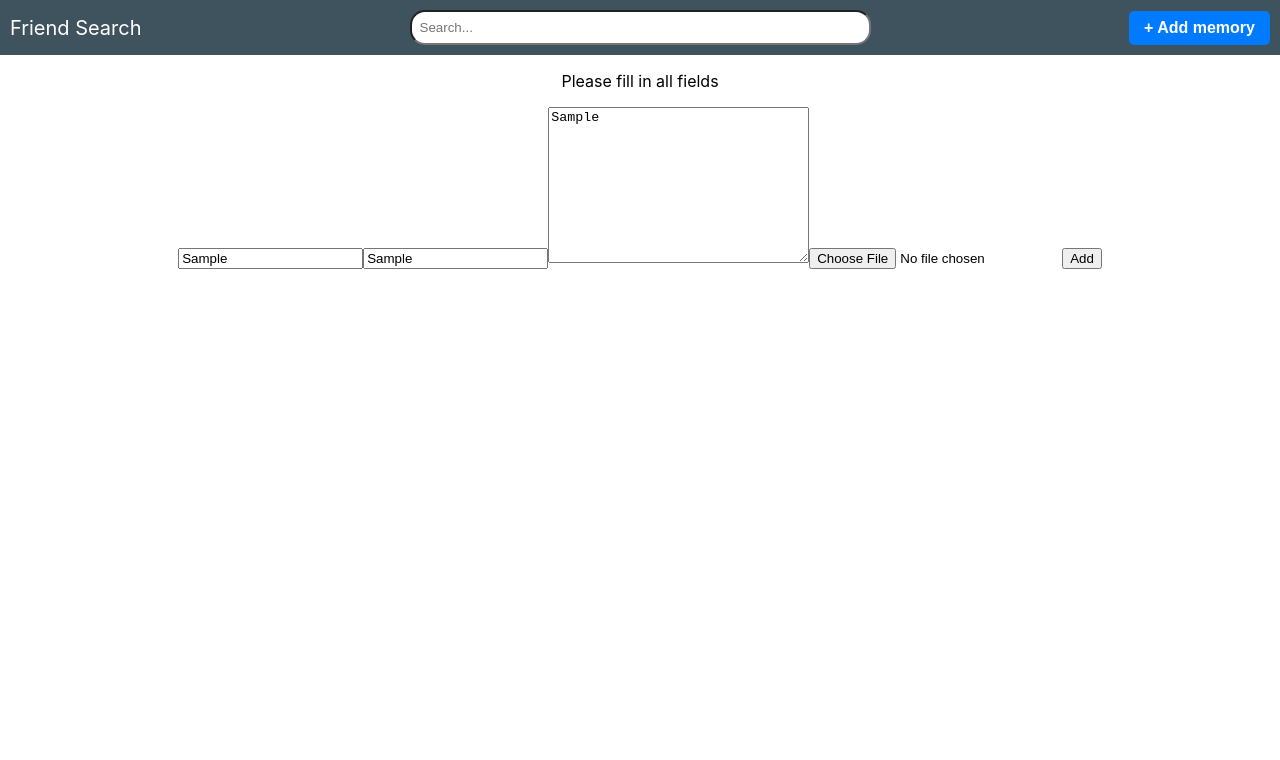
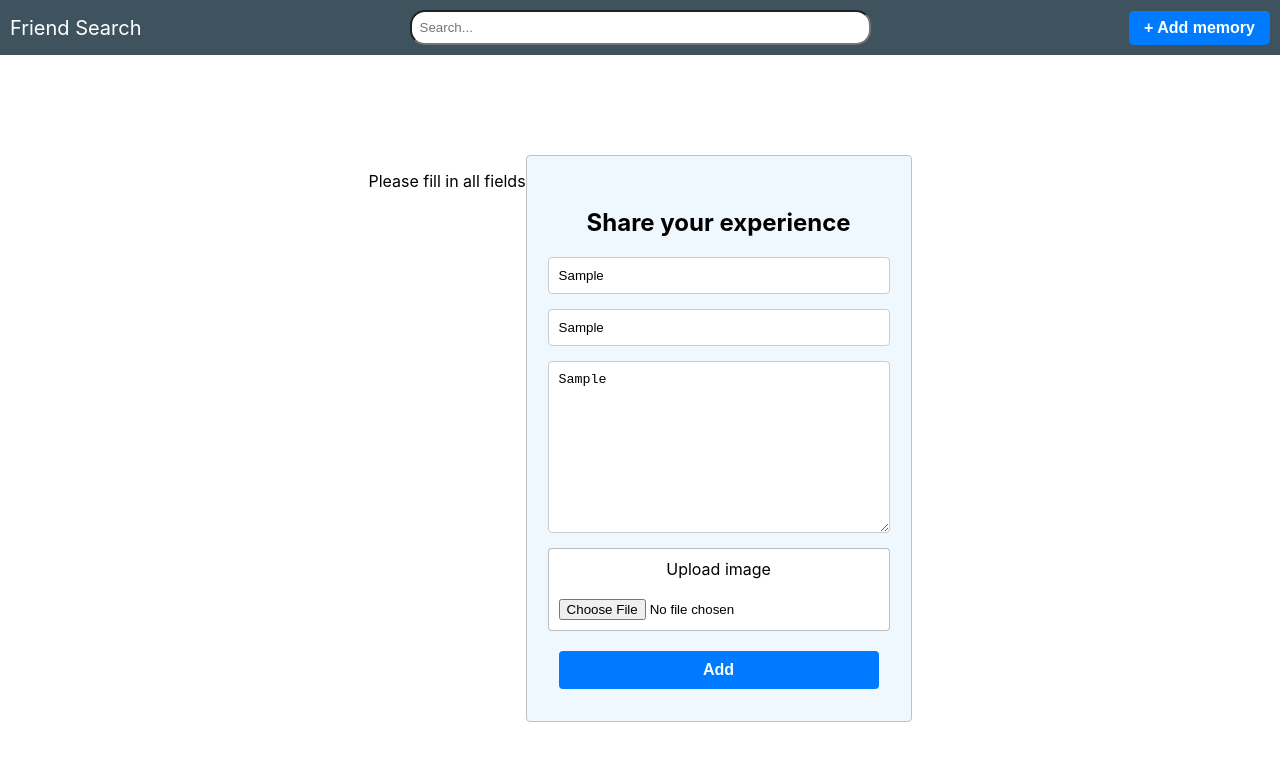
Before and after one commit to stefanpython/friend-search, a React (Create React App) app: page /#/create in a window 1280 px wide. Both pictures are taken after typing "Sample", "Sample", "Sample" into the empty fields and a click on the button "Add". Shown: the top 760 px of the page. Built offline with nearby package versions, Linux system fonts and the light colour scheme.

Commit message:
Style post and createPost pages

```diff
--- a/src/App.js
+++ b/src/App.js
@@ -4,14 +4,17 @@ import Post from "./components/Post";
 import SinglePost from "./components/SinglePost";
 import CreatePost from "./components/CreatePost";
 import { HashRouter, Routes, Route } from "react-router-dom";
+import { useState } from "react";
 
 function App() {
+  const [searchQuery, setSearchQuery] = useState("");
+
   return (
     <div className="App">
       <HashRouter>
-        <Nav />
+        <Nav setSearchQuery={setSearchQuery} searchQuery={searchQuery} />
         <Routes>
-          <Route path="/" element={<Post />} />
+          <Route path="/" element={<Post searchQuery={searchQuery} />} />
           <Route path="/user/:userId" element={<SinglePost />} />
           <Route path="/create" element={<CreatePost />} />
         </Routes>
--- a/src/components/CreatePost.css
+++ b/src/components/CreatePost.css
@@ -0,0 +1,52 @@
+.form-container {
+  display: flex;
+  justify-content: center;
+  margin-top: 100px;
+}
+
+.create-form {
+  display: flex;
+  flex-direction: column;
+  justify-content: center;
+  align-items: center;
+  border: 1px solid rgb(192, 192, 192);
+  width: 20em;
+  padding: 2em;
+  border-radius: 4px;
+  background-color: aliceblue;
+}
+
+.create-input {
+  width: 100%;
+  margin-bottom: 15px;
+  padding: 10px;
+  border: 1px solid #ccc;
+  border-radius: 4px;
+}
+
+.create-button {
+  width: 100%;
+  padding: 10px;
+  border: none;
+  border-radius: 4px;
+  background-color: #007bff;
+  color: #fff;
+  font-size: 16px;
+  font-weight: bold;
+  cursor: pointer;
+  margin-top: 20px;
+}
+
+.create-button:hover {
+  background-color: #0056b3;
+}
+
+label {
+  display: flex;
+  flex-direction: column;
+  border: 1px solid rgba(128, 128, 128, 0.514);
+  width: 100%;
+  padding: 10px;
+  border-radius: 4px;
+  background-color: #ffff;
+}
--- a/src/components/CreatePost.js
+++ b/src/components/CreatePost.js
@@ -1,4 +1,5 @@
 import { useState } from "react";
+import { useNavigate } from "react-router-dom";
 import "./CreatePost.css";
 
 function CreatePost() {
@@ -7,6 +8,7 @@ function CreatePost() {
   const [description, setDescription] = useState("");
   const [image, setImage] = useState("");
   const [error, setError] = useState("");
+  const navigate = useNavigate();
 
   const handleSubmit = (e) => {
     e.preventDefault();
@@ -36,6 +38,7 @@ function CreatePost() {
         }
       })
       .then((data) => {
+        navigate("/");
         console.log(data);
       })
       .catch((err) => {
@@ -46,9 +49,10 @@ function CreatePost() {
 
   return (
     <div className="form-container">
-      {error && <p className="signup-error">{error}</p>}
+      {error && <p className="create-error">{error}</p>}
 
       <form onSubmit={handleSubmit} className="create-form">
+        <h2>Share your experience</h2>
         <input
           type="text"
           placeholder="First Name"
@@ -76,6 +80,10 @@ function CreatePost() {
           onChange={(e) => setDescription(e.target.value)}
         />
 
+        <label htmlFor="image">
+          Upload image
+          <br />
+          <br />
           <input
             type="file"
             name="image"
@@ -83,8 +91,11 @@ function CreatePost() {
             accept="image/*"
             onChange={(e) => setImage(e.target.files[0])}
           />
+        </label>
 
-        <button type="submit">Add</button>
+        <button className="create-button" type="submit">
+          Add
+        </button>
       </form>
     </div>
   );
--- a/src/components/Nav.css
+++ b/src/components/Nav.css
@@ -17,6 +17,10 @@
 /* Styles for the title text */
 .navbar-title {
   font-size: 20px;
+}
+
+.navbar-title:hover {
+  cursor: pointer;
 }
 
 /* Styles for the search bar in the middle */
--- a/src/components/Nav.js
+++ b/src/components/Nav.js
@@ -1,8 +1,9 @@
+import { useState } from "react";
 import "./Nav.css";
 import { useNavigate } from "react-router-dom";
 import { Link } from "react-router-dom";
 
-function Navbar() {
+function Navbar({ searchQuery, setSearchQuery }) {
   const navigate = useNavigate();
 
   const backHome = () => {
@@ -17,7 +18,13 @@ function Navbar() {
         </span>
       </div>
       <div className="navbar-middle">
-        <input type="text" className="search-bar" placeholder="Search..." />
+        <input
+          type="text"
+          className="search-bar"
+          placeholder="Search..."
+          value={searchQuery}
+          onChange={(e) => setSearchQuery(e.target.value)}
+        />
       </div>
       <div className="navbar-right">
         <Link to={"/create"}>
--- a/src/components/Post.css
+++ b/src/components/Post.css
@@ -1,12 +1,11 @@
 .post-container {
-  display: flex;
-  flex-wrap: wrap;
-  justify-content: space-between;
+  display: grid;
+  grid-template-columns: repeat(auto-fill, minmax(400px, 1fr));
+  gap: 20px;
   margin: 20px;
 }
 
 .user-container {
-  flex: 0 0 calc(25% - 20px);
   border: 1px solid #ccc;
   padding: 10px;
   margin-bottom: 20px;
@@ -14,11 +13,11 @@
   border-radius: 10px;
   box-shadow: 17px 15px 11px gainsboro;
   max-width: 27em;
+  transition: transform 0.7s;
 }
 
 .user-container:hover {
   transform: scale(1.1);
-  transition: 0.7s;
 }
 
 .user-description {
@@ -42,7 +41,6 @@
 /* Media query for smaller screens */
 @media (max-width: 768px) {
   .user-container {
-    flex: 0 0 calc(50% - 20px);
     max-width: 22em;
   }
   .post-image {
--- a/src/components/Post.js
+++ b/src/components/Post.js
@@ -2,15 +2,19 @@ import React, { useState, useEffect } from "react";
 import { Link } from "react-router-dom";
 import "./Post.css";
 
-function Post() {
+function Post({ searchQuery }) {
   const [users, setUsers] = useState([]);
 
   useEffect(() => {
     fetchPosts();
-  }, []);
+  }, [searchQuery]);
 
   const fetchPosts = () => {
-    fetch("http://localhost:3000/", {})
+    const queryParams = searchQuery
+      ? `?search=${encodeURIComponent(searchQuery)}`
+      : "";
+
+    fetch(`http://localhost:3000/${queryParams}`, {})
       .then((response) => {
         if (response.ok) {
           return response.json();
@@ -28,7 +32,8 @@ function Post() {
 
   return (
     <div className="post-container">
-      {users.map((user) => (
+      {users
+        .map((user) => (
           <div key={user._id} className="user-container">
             <div className="user-image">
               <img
@@ -48,12 +53,10 @@ function Post() {
             <br />
 
             <div className="user-description">
-            <span className="text-description">
-              {user.description.length > 100
-                ? `${user.description.substring(0, 100)}...`
+              {user.description.length > 70
+                ? `${user.description.substring(0, 70)}...`
                 : user.description}
-            </span>
-            {user.description.length > 100 && (
+              {user.description.length > 70 && (
                 <Link
                   className="read-more"
                   key={user._id}
@@ -64,7 +67,8 @@ function Post() {
               )}
             </div>
           </div>
-      ))}
+        ))
+        .reverse()}
     </div>
   );
 }
```
Also changed, not shown: src/components/SearchContext.js (added, +17 -0 lines). Lines whose indentation alone changed are shown as unchanged.
